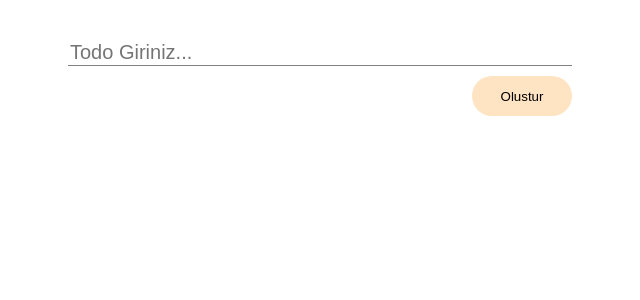
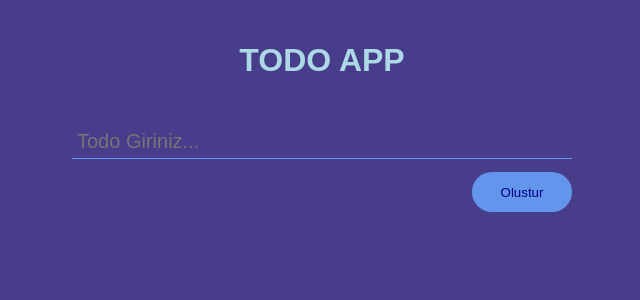
Before and after one commit to ihsanye/todo-react-tsx, a React (Vite) app: page / in a window 1280 px wide. Shown: the top 300 px of the page, without its empty margins (318-958 px from the left). Built offline with nearby package versions, Linux system fonts and the light colour scheme.

Commit message:
styling done

```diff
--- a/src/App.css
+++ b/src/App.css
@@ -1,3 +1,8 @@
+* {
+    background-color: darkslateblue;
+    font-family: Arial, Helvetica, sans-serif;
+}
+
 body {
     margin: 0;
     padding: 0;
@@ -8,31 +13,53 @@ body {
     justify-content: center;
 }
 
+.app-header {
+    color: lightblue;
+    display: flex;
+    align-items: center;
+    justify-content: center;
+    text-align: center;
+    height: 60px;
+    margin-top: 30px;
+}
+
 .todo-create {
     width: 500px;
     display: flex;
     flex-direction: column;
     align-items: flex-end;
     justify-content: center;
-    margin-top: 30px;
+    margin-top: 25px;
 }
 
 .todo-input {
-    width: 100%;
+    width: 490px;
     border: none;
-    border-bottom: 1px solid gray;
+    border-bottom: 1px solid cornflowerblue;
+    color: lightgray;
     outline: none;
     margin: 10px 0;
     font-size: 20px;
+    padding: 5px;
+}
+
+.todo-input:hover {
+    border-color: aqua;
 }
 
 .todo-create-btn {
     border: none;
-    background-color: bisque;
+    background-color: cornflowerblue;
+    color: navy;
     height: 40px;
     width: 100px;
     border-radius: 20px;
     cursor: pointer;
+    margin: 3px 0 10px 0;
+}
+
+.todo-create-btn:hover {
+    background-color: lightblue;
 }
 
 .todo-block {
@@ -40,9 +67,27 @@ body {
     flex-direction: row;
     align-items: center;
     justify-content: space-between;
-    border: 1px solid lightgray;
-    padding: 5px 0;
-    margin: 10px 0;
+    border: 1px solid cornflowerblue;
+    border-radius: 5px;
+    padding: 5px 0 5px 10px;
+    margin: 15px 0;
+    color: lightblue;
+    font-size: 18px;
+}
+
+.todo-block:last-child {
+    margin-bottom: 25px;
+}
+
+.todo-block:hover {
+    border-color: aqua;
+}
+
+.todo-block>div {
+    white-space: nowrap;
+    overflow: hidden;
+    text-overflow: ellipsis;
+    max-width: 420px;
 }
 
 .edit-btn {
@@ -52,6 +97,7 @@ body {
     justify-content: space-between;
     margin: 0 5px;
     width: 50px;
+    color: lightblue;
 }
 
 .edit-icon {
@@ -59,9 +105,16 @@ body {
     cursor: pointer;
 }
 
+.edit-icon:hover {
+    color: aqua;
+}
+
 .edit-input {
-    width: 100%;
+    width: 80%;
     outline: none;
     border: none;
-    border-bottom: 1px solid gray;
+    border-bottom: 1px solid lightblue;
+    color: lightgray;
+    padding: 3px 0;
+    font-size: 18px;
 }
--- a/src/App.tsx
+++ b/src/App.tsx
@@ -6,6 +6,7 @@ function App() {
 
   return (
     <div>
+      <div className='app-header'><h1>TODO APP</h1></div>
       <TodoCreate />
       <TodoList />
     </div>
```
